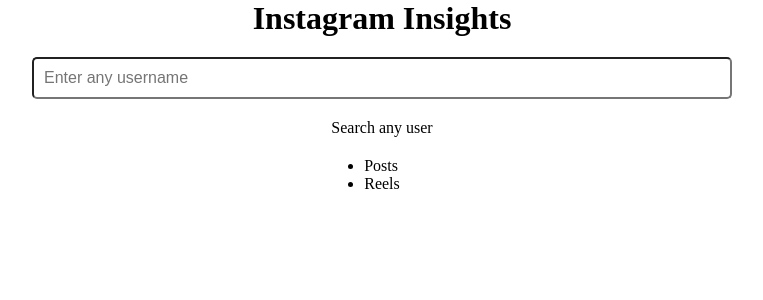
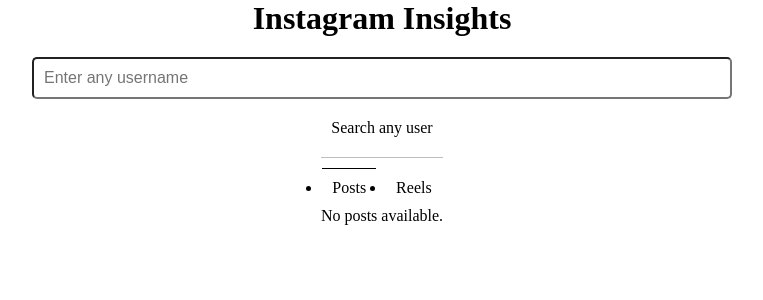
Before and after one commit to sivakumargbt1001/insta-insights, a React (Create React App) app: page / in a window 1280 px wide. Shown: the top 300 px of the page, without its empty margins (258-1021 px from the left). Built offline with nearby package versions, Linux system fonts and the light colour scheme.

Commit message:
public section

```diff
--- a/src/Components/MainComponent.js
+++ b/src/Components/MainComponent.js
@@ -141,7 +141,7 @@
       {userData.is_private ? (
         <PrivateSection />
       ) : (
-        <PublicSection username={userData.username} />
+        <PublicSection data={userData} />
       )}
       {followers.length > 0 && <Followers followers={followers} />}
       {following.length > 0 && <Following following={following} />}
--- /dev/null
+++ b/src/Components/PublicSection.css
@@ -0,0 +1,20 @@
+.nav-container {
+  border-top: 1px solid rgb(189, 189, 189);
+  padding-top: 10px;
+  width: 100%;
+}
+.nav {
+  display: flex;
+  align-items: center;
+  justify-content: center;
+  gap: 10px;
+}
+.nav-item {
+  padding: 10px;
+  cursor: pointer;
+  border: none;
+}
+
+.nav-item-click {
+  border-top: 1px solid black;
+}
--- a/src/Components/PublicSection.js
+++ b/src/Components/PublicSection.js
@@ -1,16 +1,116 @@
-import React from "react";
+import React, { useState } from "react";
+import axios from "axios";
+import "./PublicSection.css";
+const PublicSection = ({ data }) => {
+  const [posts, setPosts] = useState([]);
+  const [reels, setReels] = useState([]);
+  const [active, setActive] = useState("posts");
+  const showPosts = async () => {
+    if (data.is_private) {
+      return;
+    }
 
-const PublicSection = ({ username }) => {
+    const options = {
+      method: "GET",
+      url: "https://instagram-scraper-api2.p.rapidapi.com/v1.2/posts",
+      params: { username_or_id_or_url: data.username },
+      headers: {
+        "x-rapidapi-host": "instagram-scraper-api2.p.rapidapi.com",
+        "x-rapidapi-key": "2c0dd3e342mshc34c0e9867a1fd5p156a16jsn25eebd420dd8",
+      },
+    };
+
+    try {
+      const response = await axios.request(options);
+      const { items } = response.data.data;
+
+      setPosts(items);
+    } catch (err) {
+      console.log(err.message);
+    }
+  };
+  const showReels = async () => {
+    if (data.is_private) {
+      return;
+    }
+
+    const options = {
+      method: "GET",
+      url: "https://instagram-scraper-api2.p.rapidapi.com/v1.2/reels",
+      params: { username_or_id_or_url: data.username },
+      headers: {
+        "x-rapidapi-host": "instagram-scraper-api2.p.rapidapi.com",
+        "x-rapidapi-key": "2c0dd3e342mshc34c0e9867a1fd5p156a16jsn25eebd420dd8",
+      },
+    };
+
+    try {
+      const response = await axios.request(options);
+      const { items } = response.data.data;
+
+      setReels(items);
+    } catch (err) {
+      console.log(err.message);
+    }
+  };
+  const handleReels = () => {
+    setActive("reels");
+    showReels();
+  };
+  const handlePosts = () => {
+    setActive("posts");
+    showPosts();
+  };
   return (
     <div>
       <div className="nav-container">
         <ul className="nav">
-          <li className="nav-item">Posts</li>
-          <li className="nav-item">Reels</li>
+          <li
+            className={`nav-item ${active === "posts" ? "nav-item-click" : ""}`}
+            onClick={handlePosts}
+          >
+            Posts
+          </li>
+          <li
+            className={`nav-item ${active === "reels" ? "nav-item-click" : ""}`}
+            onClick={handleReels}
+          >
+            Reels
+          </li>
         </ul>
       </div>
 
-      <div></div>
+      <div>
+        {active === "posts" && (
+          <div>
+            {posts.length ? (
+              posts.map((post) => (
+                <div key={post.id}>
+                  `Like : ${post.like_count} and Comment : ${post.comment_count}{" "}
+                  `
+                </div>
+              ))
+            ) : (
+              <p>No posts available.</p>
+            )}
+          </div>
+        )}
+
+        {active === "reels" && (
+          <div>
+            {reels.length ? (
+              reels.map((reel) => (
+                <div key={reel.id}>
+                  `Like : ${reel.like_count} and Comment : ${reel.comment_count}{" "}
+                  `
+                </div>
+              ))
+            ) : (
+              <p>No reels available.</p>
+            )}
+          </div>
+        )}
+      </div>
     </div>
   );
 };
```
